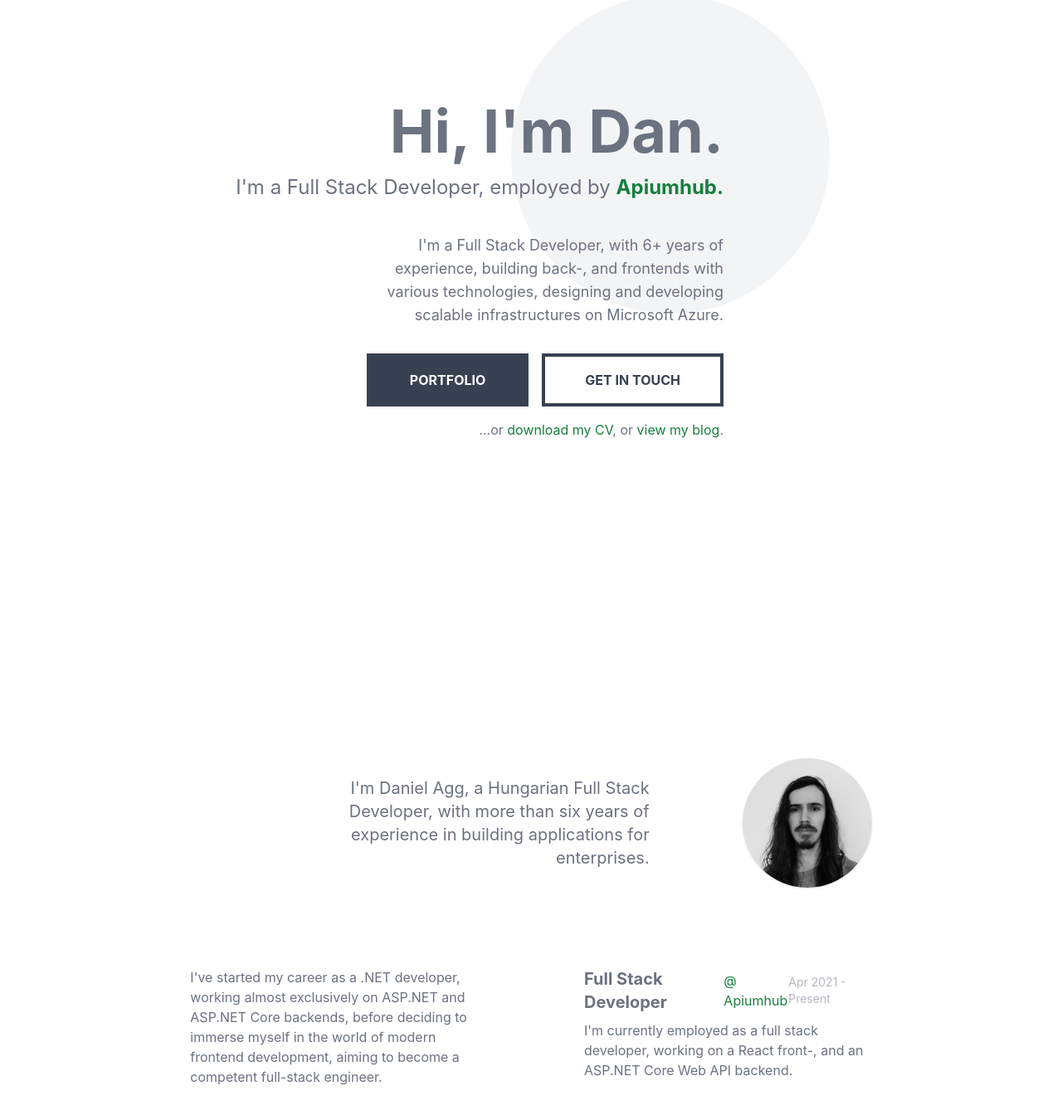
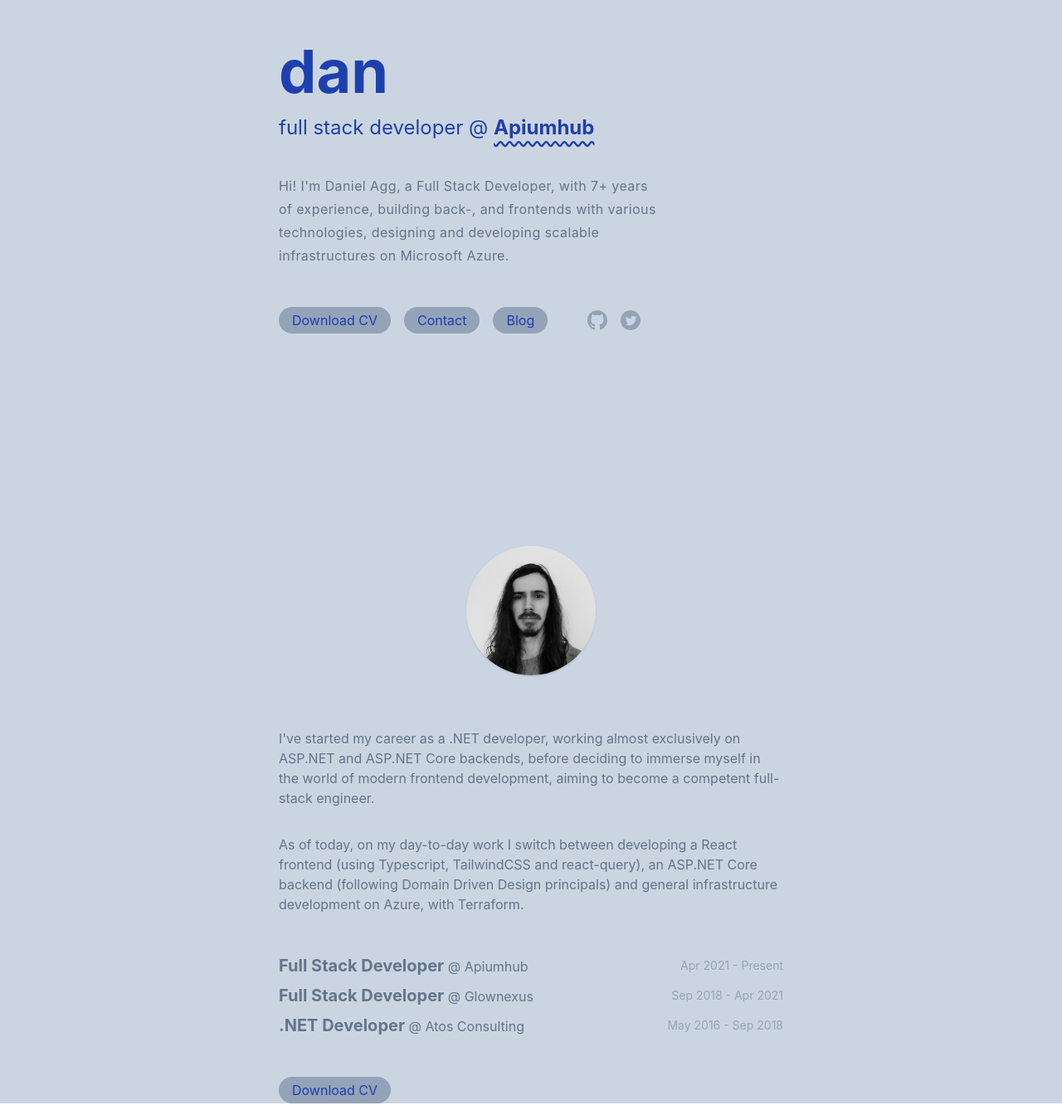
Before and after one commit to danielagg/personal-website-nextjs, a Next.js app: page / in a window 1280 px wide. Shown: the part 206-1550 px from the top of the page at 83% size. Built offline with nearby package versions, Linux system fonts and the light colour scheme.

Commit message:
modernize design

```diff
--- a/app/About.tsx
+++ b/app/About.tsx
@@ -1,18 +1,15 @@
 "use client";
 
 import Image from "next/image";
+import { Button } from "./components/Button";
 
 export const About = () => {
   return (
     <div
       id="about"
-      className="w-full lg:w-2/3 my-12 lg:my-32 px-4 leading-loose"
+      className="w-full mt-12 text-gray-light dark:text-gray-dark"
     >
-      <div className="w-full flex flex-col-reverse lg:flex-row justify-end items-center space-x-0 lg:space-x-16 text-center lg:text-right">
-        <div className="w-full lg:w-1/2 text-base lg:text-xl px-4 lg:px-0 mt-12 lg:mt-0 lg:mr-12">
-          I&apos;m Daniel Agg, a Hungarian Full Stack Developer, with more than
-          six years of experience in building applications for enterprises.
-        </div>
+      <div className="w-full flex justify-center items-center">
         <Image
           src="/profile.jpeg"
           alt="Picture of Daniel Agg"
@@ -22,8 +19,8 @@
         />
       </div>
 
-      <div className="mt-12 lg:mt-24 px-4 lg:px-0 text-sm lg:text-base text-center lg:text-left flex flex-col lg:flex-row lg:justify-between lg:items-start space-y-12 lg:space-y-0 lg:space-x-32">
-        <div className="w-full lg:w-1/2 flex flex-col space-y-8">
+      <div className="mt-6 lg:mt-16">
+        <div className="flex flex-col space-y-8">
           <p>
             I&apos;ve started my career as a .NET developer, working almost
             exclusively on ASP.NET and ASP.NET Core backends, before deciding to
@@ -37,40 +34,30 @@
             ASP.NET Core backend (following Domain Driven Design principals) and
             general infrastructure development on Azure, with Terraform.
           </p>
-
-          <div>
-            For more information, please{" "}
-            <span
-              className="cursor-pointer text-green-500 dark:text-emerald-500 hover:underline"
-              onClick={() => window.open("/DanielAgg_CV.pdf")}
-            >
-              download my CV
-            </span>
-            .
-          </div>
         </div>
-        <div className="w-full lg:w-1/2 flex flex-col space-y-10">
+        <div className="mt-12 flex flex-col space-y-8 lg:space-y-2">
           <Experience
             title="Full Stack Developer"
             period="Apr 2021 - Present"
             employerName="Apiumhub"
             employerUrl="https://apiumhub.com/"
-            desc="I'm currently employed as a full stack developer, working on a React front-, and an ASP.NET Core Web API backend."
           />
           <Experience
             title="Full Stack Developer"
             period="Sep 2018 - Apr 2021"
             employerName="Glownexus"
             employerUrl="https://www.glownexus.com/"
-            desc="I was employed as a full stack developer, working on a React front-, and an ASP.NET Core Web API backend. I also participated in DevOps duties and general infrastructure development with Azure."
           />
           <Experience
             title=".NET Developer"
             period="May 2016 - Sep 2018"
             employerName="Atos Consulting"
             employerUrl="https://atos.net/en-hu/hungary/atos-consulting"
-            desc="I was working on various, brown-field backends developed in the .NET ecosystem - mostly via ASP.NET with WCF."
           />
+        </div>
+
+        <div className="mt-12 inline-block">
+          <Button onClick={() => {}}>Download CV</Button>
         </div>
       </div>
     </div>
@@ -80,20 +67,18 @@
 const Experience = ({
   title,
   period,
-  desc,
   employerName,
   employerUrl,
 }: {
   title: string;
   period: string;
-  desc?: string;
   employerName: string;
   employerUrl: string;
 }) => {
   return (
     <div>
-      <div className="flex flex-col lg:flex-row justify-between items-center">
-        <div className="flex flex-col lg:flex-row items-center lg:space-x-2">
+      <div className="flex flex-col lg:flex-row items-start lg:items-center justify-between">
+        <div className="">
           <span className="text-xl font-bold">{title}</span>
           <a
             href={employerUrl}
@@ -105,11 +90,8 @@
             @ {employerName}
           </a>
         </div>
-        <div className="mt-2 lg:mt-0 text-xs lg:text-sm opacity-50 dark:opacity-70">
-          {period}
-        </div>
+        <div className="text-sm opacity-50 dark:opacity-70">{period}</div>
       </div>
-      <div className="mt-4 lg:mt-2">{desc}</div>
     </div>
   );
 };
--- a/app/Intro.tsx
+++ b/app/Intro.tsx
@@ -1,65 +1,39 @@
 "use client";
 
 import { Button } from "./components/Button";
+import { GitHub } from "./components/Github";
+import { Twitter } from "./components/Twitter";
 
 export const Intro = () => {
   return (
-    <div className="my-24 lg:my-64 flex items-center justify-center w-full lg:w-3/4 relative">
-      <div className="hidden lg:block z-0 absolute top-0 right-0 w-96 h-96 -mt-32 -mr-32 bg-gray-100 dark:bg-[#0a101f] rounded-full" />
-      <div className="z-10 w-full text-right flex flex-col">
-        <div className="font-bold text-4xl lg:text-7xl">Hi, I&apos;m Dan.</div>
-        <div className="text-xl lg:text-2xl mt-4">
-          I&apos;m a Full Stack Developer, employed by{" "}
-          <a href="https://apiumhub.com/" target="_blank" rel="noreferrer">
-            <span className="font-bold text-green-700 dark:text-emerald-500 cursor-pointer hover:text-green-600 dark:hover:text-emerald-400">
-              Apiumhub.
-            </span>
+    <div className="my-24 lg:my-64 flex items-center justify-center w-full relative">
+      <div className="z-10 w-full flex flex-col">
+        <div className="font-bold text-5xl lg:text-7xl">dan</div>
+        <div className="text-lg lg:text-2xl mt-1 lg:mt-4">
+          full stack developer @{" "}
+          <a
+            href="https://apiumhub.com/"
+            target="_blank"
+            rel="noreferrer"
+            className="font-bold cursor-pointer underline decoration-wavy underline-offset-8"
+          >
+            Apiumhub
           </a>
         </div>
-        <div className="mt-10 text-lg w-full lg:w-4/5 pl-0 lg:pl-24 self-end text-gray-500">
-          I&apos;m a Full Stack Developer, with 6+ years of experience, building
-          back-, and frontends with various technologies, designing and
-          developing scalable infrastructures on Microsoft Azure.
+        <div className="mt-10 text-gray-light dark:text-gray-dark w-full lg:w-3/4 leading-7 tracking-wide">
+          Hi! I&apos;m Daniel Agg, a Full Stack Developer, with 7+ years of
+          experience, building back-, and frontends with various technologies,
+          designing and developing scalable infrastructures on Microsoft Azure.
         </div>
 
-        <div className="mt-8 flex flex-col lg:flex-row space-y-4 lg:space-y-0 lg:items-center space-x-0 lg:space-x-4 lg:self-end">
-          <Button
-            variant="filled-gray-hover-green"
-            text="Portfolio"
-            onClick={() => {
-              const anchorEl = document.getElementById("projects");
-              if (anchorEl) {
-                anchorEl.scrollIntoView();
-              }
-            }}
-          />
-          <Button
-            variant="outlined"
-            text="Get in Touch"
-            onClick={() => {
-              const anchorEl = document.getElementById("contact");
-              if (anchorEl) {
-                anchorEl.scrollIntoView();
-              }
-            }}
-          />
-        </div>
-        <div className="mt-4">
-          ...or{" "}
-          <span
-            onClick={() => window.open("/DanielAgg_CV.pdf")}
-            className="text-green-700 dark:text-emerald-500 cursor-pointer hover:text-green-600 dark:hover:text-emerald-400"
-          >
-            download my CV
-          </span>
-          , or{" "}
-          <span
-            onClick={() => window.open("https://blog.danielagg.com/", "_self")}
-            className="text-green-700 dark:text-emerald-500 cursor-pointer hover:text-green-600 dark:hover:text-emerald-400"
-          >
-            view my blog
-          </span>
-          .
+        <div className="flex flex-col lg:flex-row items-start lg:items-center space-y-4 lg:space-y-0 lg:space-x-4 mt-12">
+          <Button onClick={() => {}}>Download CV</Button>
+          <Button onClick={() => {}}>Contact</Button>
+          <Button onClick={() => {}}>Blog</Button>
+          <div className="flex space-x-4 pt-6 lg:pt-0 lg:pl-8">
+            <GitHub />
+            <Twitter />
+          </div>
         </div>
       </div>
     </div>
--- a/app/components/Button.tsx
+++ b/app/components/Button.tsx
@@ -1,39 +1,56 @@
 "use client";
 
 export const Button = ({
-  variant,
-  text,
-  small,
+  children,
   onClick,
-  className,
-  children,
 }: {
-  text?: string;
-  variant: "filled-gray-hover-green" | "filled-gray-hover-white" | "outlined";
-  small?: boolean;
-  onClick?: () => void;
-  className?: string;
-  children?: any;
+  children: JSX.Element | string;
+  onClick: () => void;
 }) => {
-  const getStyle = () => {
-    switch (variant) {
-      case "filled-gray-hover-green":
-        return "bg-gray-700 dark:bg-slate-500 text-white dark:text-slate-900 hover:bg-green-600 border-gray-700 dark:border-slate-500 hover:border-green-600";
-      case "filled-gray-hover-white":
-        return "bg-gray-700 dark:bg-slate-600 text-white dark:text-slate-900 hover:bg-white hover:dark:bg-slate-500 border-gray-700 dark:border-slate-600 hover:border-white hover:dark:border-slate-500 hover:text-green-500 hover:text-emerald-400";
-      case "outlined":
-        return "text-gray-700 dark:text-slate-500 hover:text-green-600 border-gray-700 dark:border-slate-500 hover:border-green-600";
-    }
-  };
   return (
     <div
       onClick={onClick}
-      className={`text-center ${className} ${
-        small ? "border-2 px-12 py-2 text-sm" : "border-4 px-12 py-4 text-base"
-      }  cursor-pointer uppercase font-bold  ${getStyle()}`}
+      className="bg-button-light dark:bg-button-dark rounded-full py-1 px-4 cursor-pointer hover:bg-button-light-hover hover:dark:bg-button-dark-hover text-primary-light dark:text-primary-dark"
     >
-      {children && children}
-      {text && text}
+      {children}
     </div>
   );
 };
+
+// export const Button = ({
+//   variant,
+//   text,
+//   small,
+//   onClick,
+//   className,
+//   children,
+// }: {
+//   text?: string;
+//   variant: "filled-gray-hover-green" | "filled-gray-hover-white" | "outlined";
+//   small?: boolean;
+//   onClick?: () => void;
+//   className?: string;
+//   children?: any;
+// }) => {
+//   const getStyle = () => {
+//     switch (variant) {
+//       case "filled-gray-hover-green":
+//         return "bg-gray-700 dark:bg-slate-500 text-white dark:text-slate-900 hover:bg-green-600 border-gray-700 dark:border-slate-500 hover:border-green-600";
+//       case "filled-gray-hover-white":
+//         return "bg-gray-700 dark:bg-slate-600 text-white dark:text-slate-900 hover:bg-white hover:dark:bg-slate-500 border-gray-700 dark:border-slate-600 hover:border-white hover:dark:border-slate-500 hover:text-green-500 hover:text-emerald-400";
+//       case "outlined":
+//         return "text-gray-700 dark:text-slate-500 hover:text-green-600 border-gray-700 dark:border-slate-500 hover:border-green-600";
+//     }
+//   };
+//   return (
+//     <div
+//       onClick={onClick}
+//       className={`text-center ${className} ${
+//         small ? "border-2 px-12 py-2 text-sm" : "border-4 px-12 py-4 text-base"
+//       }  cursor-pointer uppercase font-bold  ${getStyle()}`}
+//     >
+//       {children && children}
+//       {text && text}
+//     </div>
+//   );
+// };
--- /dev/null
+++ b/app/components/Github.tsx
@@ -0,0 +1,15 @@
+export const GitHub = () => {
+  return (
+    <div className="text-button-light dark:text-button-dark hover:text-button-light-hover hover:dark:text-button-dark-hover cursor-pointer">
+      <svg
+        xmlns="http://www.w3.org/2000/svg"
+        width="24"
+        height="24"
+        viewBox="0 0 24 24"
+        fill="currentColor"
+      >
+        <path d="M12 0c-6.626 0-12 5.373-12 12 0 5.302 3.438 9.8 8.207 11.387.599.111.793-.261.793-.577v-2.234c-3.338.726-4.033-1.416-4.033-1.416-.546-1.387-1.333-1.756-1.333-1.756-1.089-.745.083-.729.083-.729 1.205.084 1.839 1.237 1.839 1.237 1.07 1.834 2.807 1.304 3.492.997.107-.775.418-1.305.762-1.604-2.665-.305-5.467-1.334-5.467-5.931 0-1.311.469-2.381 1.236-3.221-.124-.303-.535-1.524.117-3.176 0 0 1.008-.322 3.301 1.23.957-.266 1.983-.399 3.003-.404 1.02.005 2.047.138 3.006.404 2.291-1.552 3.297-1.23 3.297-1.23.653 1.653.242 2.874.118 3.176.77.84 1.235 1.911 1.235 3.221 0 4.609-2.807 5.624-5.479 5.921.43.372.823 1.102.823 2.222v3.293c0 .319.192.694.801.576 4.765-1.589 8.199-6.086 8.199-11.386 0-6.627-5.373-12-12-12z" />
+      </svg>
+    </div>
+  );
+};
--- /dev/null
+++ b/app/components/Twitter.tsx
@@ -0,0 +1,15 @@
+export const Twitter = () => {
+  return (
+    <div className="text-button-light dark:text-button-dark hover:text-button-light-hover hover:dark:text-button-dark-hover cursor-pointer">
+      <svg
+        xmlns="http://www.w3.org/2000/svg"
+        width="24"
+        height="24"
+        viewBox="0 0 24 24"
+        fill="currentColor"
+      >
+        <path d="M12 0c-6.627 0-12 5.373-12 12s5.373 12 12 12 12-5.373 12-12-5.373-12-12-12zm6.066 9.645c.183 4.04-2.83 8.544-8.164 8.544-1.622 0-3.131-.476-4.402-1.291 1.524.18 3.045-.244 4.252-1.189-1.256-.023-2.317-.854-2.684-1.995.451.086.895.061 1.298-.049-1.381-.278-2.335-1.522-2.304-2.853.388.215.83.344 1.301.359-1.279-.855-1.641-2.544-.889-3.835 1.416 1.738 3.533 2.881 5.92 3.001-.419-1.796.944-3.527 2.799-3.527.825 0 1.572.349 2.096.907.654-.128 1.27-.368 1.824-.697-.215.671-.67 1.233-1.263 1.589.581-.07 1.135-.224 1.649-.453-.384.578-.87 1.084-1.433 1.489z" />
+      </svg>
+    </div>
+  );
+};
--- a/app/page.tsx
+++ b/app/page.tsx
@@ -1,25 +1,25 @@
+// import { About } from "./About";
+// import { Contact } from "./Contact";
 import { About } from "./About";
-import { Contact } from "./Contact";
 import { Intro } from "./Intro";
-import { Navbar } from "./components/Navbar";
-import { Projects } from "./Projects";
-import { Button } from "./components/Button";
-import { OtherProjects } from "./OtherProjects";
+// import { Navbar } from "./components/Navbar";
+// import { Projects } from "./Projects";
+// import { Button } from "./components/Button";
+// import { OtherProjects } from "./OtherProjects";
 
 const Index = () => {
   return (
-    <main className="w-full relative dark:bg-slate-900">
+    <main className="w-full relative bg-background-light dark:bg-background-dark text-primary-light dark:text-primary-dark">
       <div className="z-10 flex flex-col items-center justify-center">
-        <div className="w-3/4 mt-12 px-4">
-          <Navbar />
+        <div className="w-3/4 lg:w-1/2 px-4">
           <Intro />
+          <About />
         </div>
-        <About />
-        <div className="w-full lg:w-2/3 space-y-16 lg:space-y-0 lg:space-x-32 px-4 py-12 lg:py-24 block lg:flex lg:items-start lg:justify-center border-t-2 border-gray-200 dark:border-slate-700">
-          <Projects />
-          <OtherProjects />
-        </div>
-        <Contact />
+        {/* <div className="w-full lg:w-2/3 space-y-16 lg:space-y-0 lg:space-x-32 px-4 py-12 lg:py-24 block lg:flex lg:items-start lg:justify-center border-t-2 border-gray-200 dark:border-slate-700"> */}
+        {/* <Projects /> */}
+        {/* <OtherProjects /> */}
+        {/* </div> */}
+        {/* <Contact /> */}
       </div>
     </main>
   );
--- a/styles/globals.css
+++ b/styles/globals.css
@@ -1,13 +1,14 @@
 @tailwind base;
 @tailwind components;
 @tailwind utilities;
+@import url("https://fonts.googleapis.com/css2?family=Inconsolata:wght@400;700&display=swap");
 
 html,
 body {
   padding: 0;
   margin: 0;
-  font-family: -apple-system, BlinkMacSystemFont, Segoe UI, Roboto, Oxygen,
-    Ubuntu, Cantarell, Fira Sans, Droid Sans, Helvetica Neue, sans-serif;
+  font-family: Inconsolata, -apple-system, BlinkMacSystemFont, Segoe UI, Roboto,
+    Oxygen, Ubuntu, Cantarell, Fira Sans, Droid Sans, Helvetica Neue, sans-serif;
 }
 
 a {
```
Also changed, not shown: tailwind.config.js (+24 -4 lines), public/vercel.svg (deleted).
